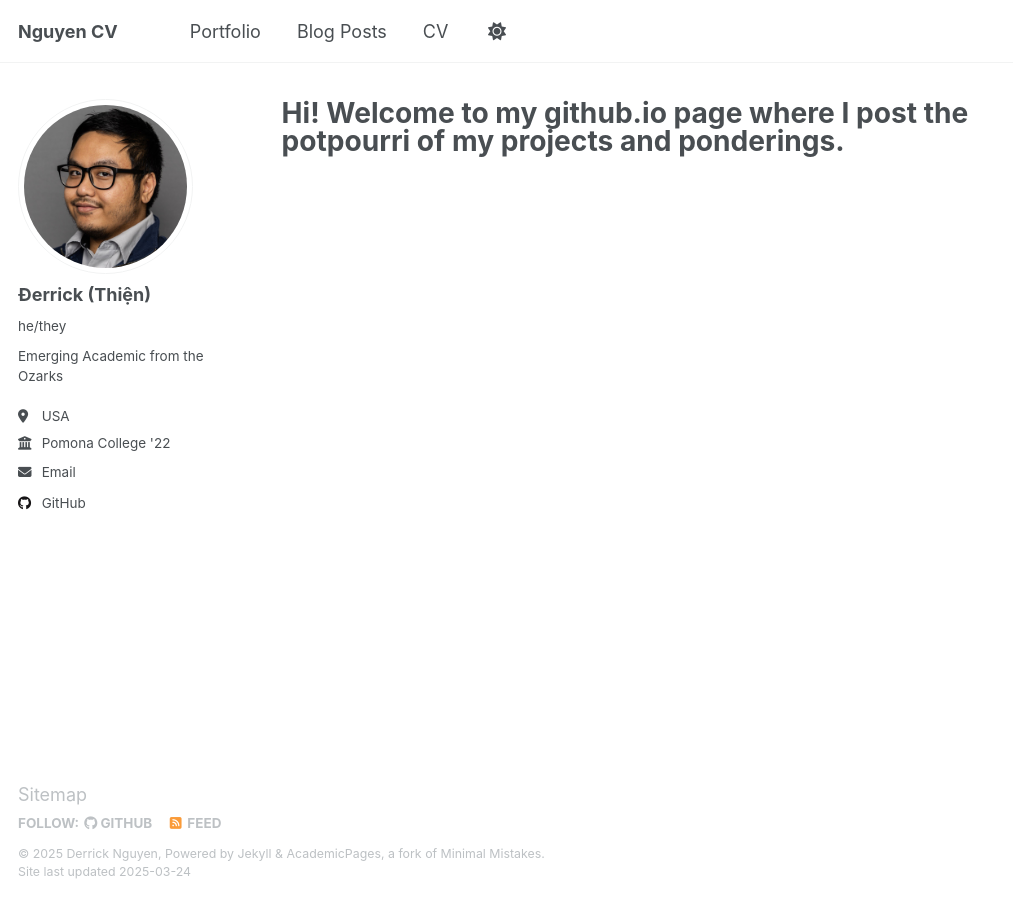
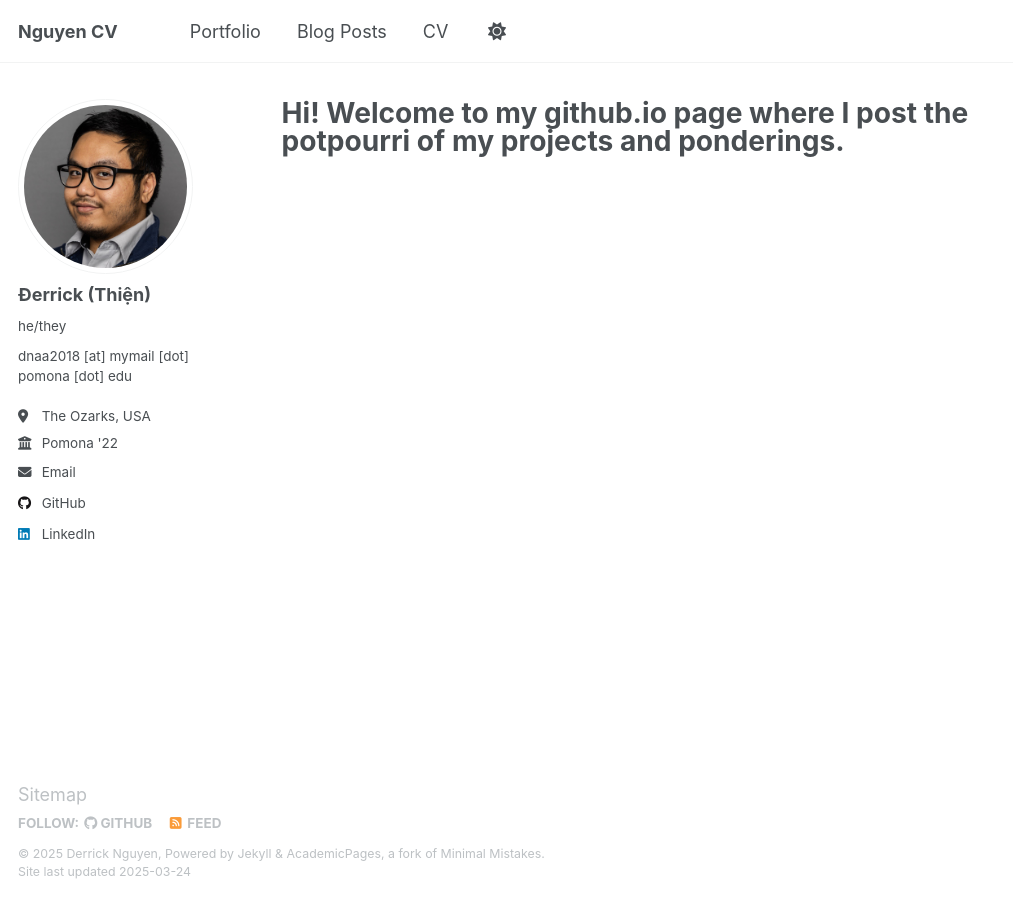
Before and after one commit to thienderrick/thienderrick.github.io, a Jekyll site: the page built from _pages/about.md, in a window 1280 px wide. Shown: the whole page, without its empty margins (0-1013 px from the left). Built offline with Jekyll 4.4.1, drawn with Linux system fonts in a browser that asks for light colours.

Commit message:
Update _config.yml

```diff
--- a/_config.yml
+++ b/_config.yml
@@ -25,11 +25,11 @@ author:
   avatar           : "nguder22.jpeg"
   name             : "Đerrick (Thiện)"
   pronouns         : "he/they" # example: "she/her"
-  bio              : "Emerging Academic from the Ozarks"
-  location         : "USA"
-  employer         : "Pomona College '22"
+  bio              : "dnaa2018 [at] mymail [dot] pomona [dot] edu"
+  location         : "The Ozarks, USA"
+  employer         : "Pomona '22"
   uri              : # URL
-  email            : "dnaa2018@mymail.pomona.edu"
+  email            : ""
 
   # Academic websites
   arxiv            : # URL - Update with the correct link to your profile
@@ -59,7 +59,7 @@ author:
   keybase          : # Username
   instagram        : # Username
   lastfm           : # Username
-  linkedin         : # Username
+  linkedin         : derrick-nguyen-a18732176 # Username
   mastodon         : # URL
   medium           : # URL
   pinterest        : # Username
```
